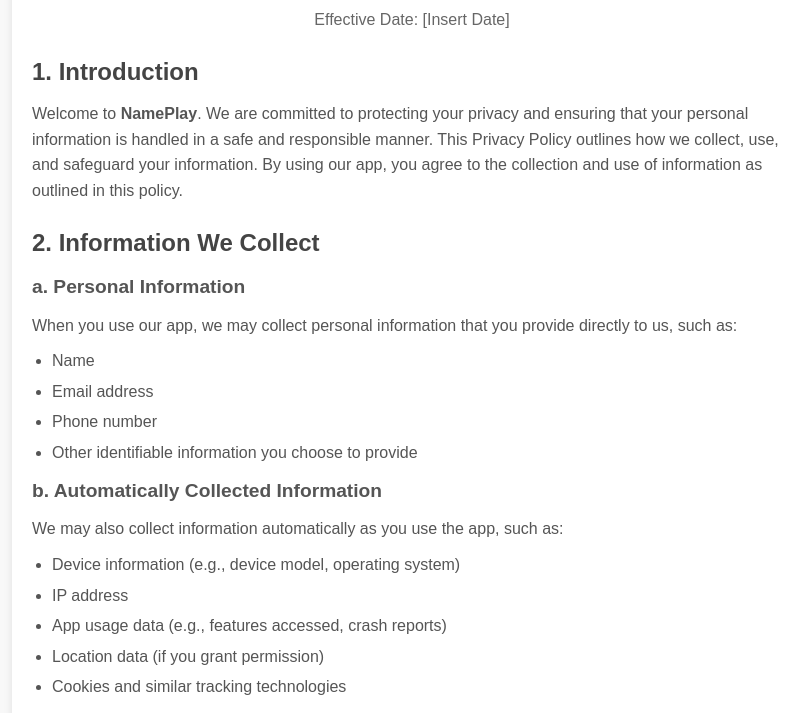
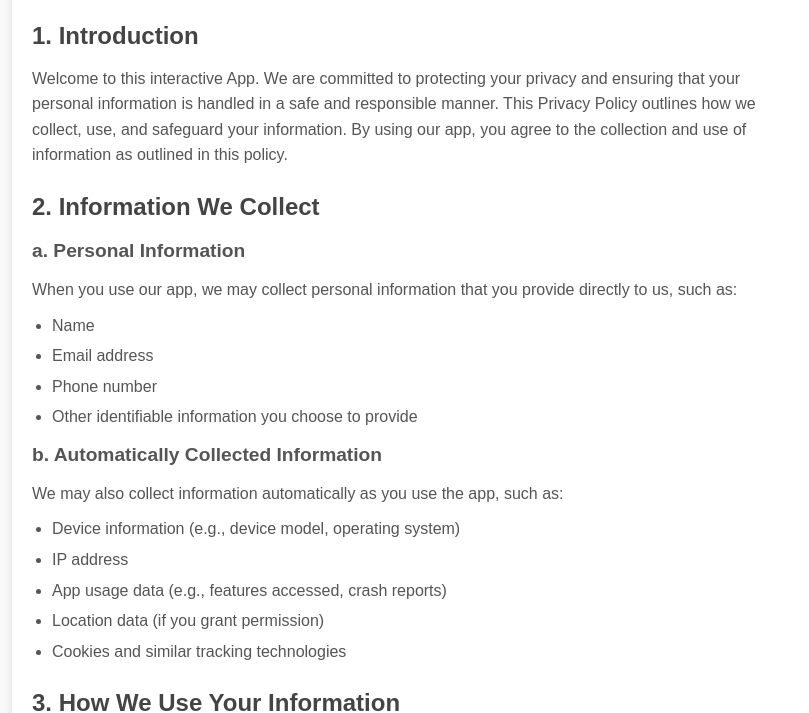
Before and after one commit to tyagi-nishant/PrivacyPolicy, a plain HTML site: page index.html in a window 1280 px wide. Shown: the part 104-817 px from the top of the page, without its empty margins (228-1037 px from the left). Drawn offline with Linux system fonts and the light colour scheme.

Commit message:
Update Privacy Policy introduction text for clarity

```diff
--- a/index.html
+++ b/index.html
@@ -12,12 +12,11 @@
     <div class="container">
         <header>
             <h1>Privacy Policy</h1>
-            <p>Effective Date: [Insert Date]</p>
         </header>
 
         <section>
             <h2>1. Introduction</h2>
-            <p>Welcome to <strong>NamePlay</strong>. We are committed to protecting your privacy and ensuring that your personal information is handled in a safe and responsible manner. This Privacy Policy outlines how we collect, use, and safeguard your information. By using our app, you agree to the collection and use of information as outlined in this policy.</p>
+            <p>Welcome to this interactive App. We are committed to protecting your privacy and ensuring that your personal information is handled in a safe and responsible manner. This Privacy Policy outlines how we collect, use, and safeguard your information. By using our app, you agree to the collection and use of information as outlined in this policy.</p>
         </section>
 
         <section>
```
